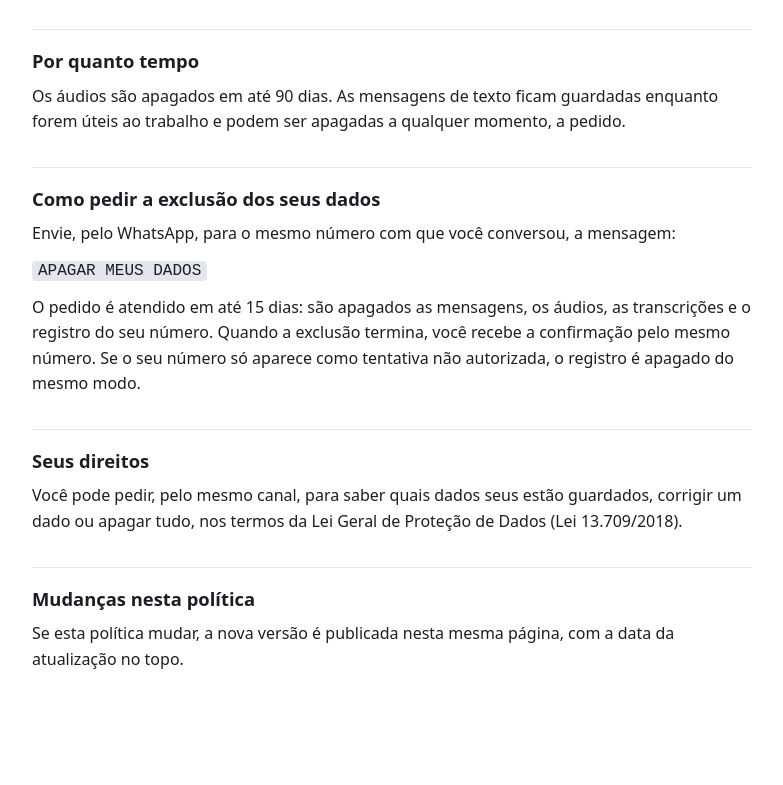
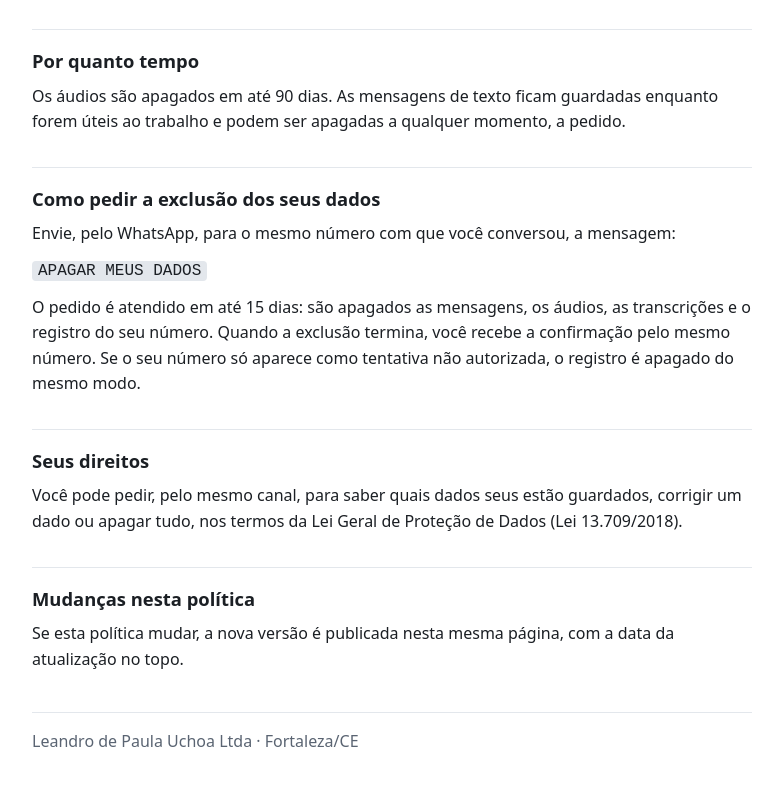
Before and after one commit to Leandro-Uchoa/casa-lp, a plain HTML site: page index.html in a window 1280 px wide. Shown: the part 844-1629 px from the top of the page, without its empty margins (248-1031 px from the left). Before the commit the page ends 1590 px from the top, so only its background shows below. Drawn offline with Linux system fonts and the light colour scheme.

Commit message:
Rodapé com a razão social
Co-Authored-By: Claude Fable 5.2 <noreply@anthropic.com>

```diff
--- a/index.html
+++ b/index.html
@@ -54,6 +54,7 @@
 
 <h2 id="mudancas">Mudanças nesta política</h2>
 <p>Se esta política mudar, a nova versão é publicada nesta mesma página, com a data da atualização no topo.</p>
+<p class="sub" style="margin-top:40px;padding-top:16px;border-top:1px solid var(--linha)">Leandro de Paula Uchoa Ltda · Fortaleza/CE</p>
 </main>
 </body>
 </html>
```
